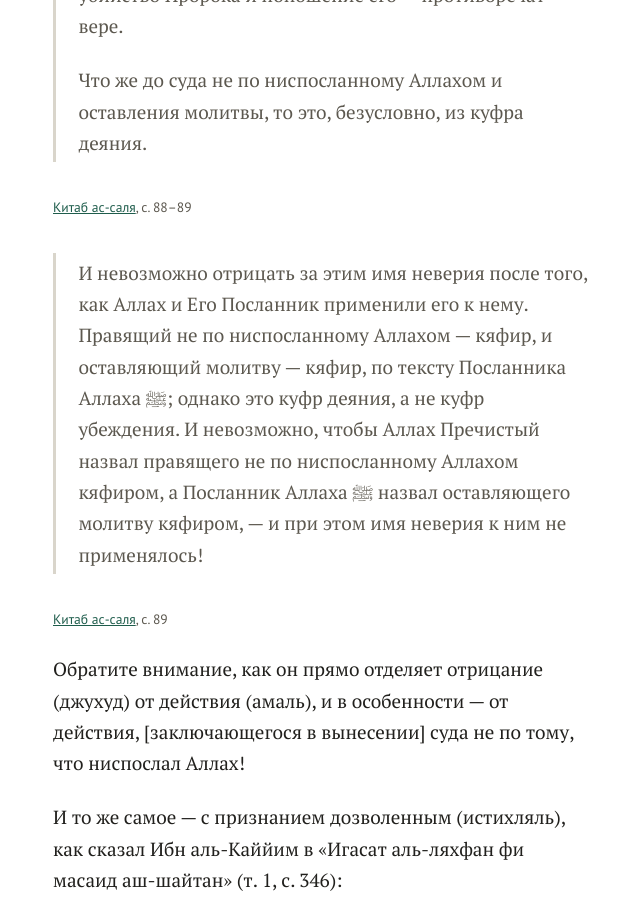
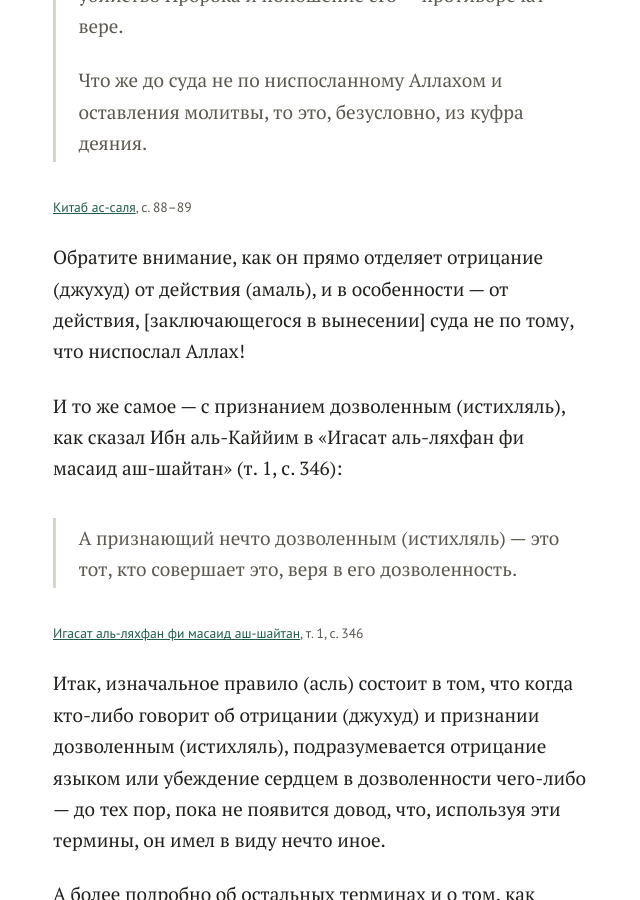
Before and after one commit to balqani/tahakum, a Jekyll site: the page built from chast-01.md, in a window 1280 px wide and 900 px high, scrolled down 13816 px. Shown: the whole window, without its empty margins (319-959 px from the left). Built offline with Jekyll 4.4.1, drawn with Linux system fonts in a browser that asks for light colours.

Commit message:
Update chast-01.md

```diff
--- a/chast-01.md
+++ b/chast-01.md
@@ -192,16 +192,6 @@ next_title: "Часть вторая"
 
 <span class="source">[Китаб ас-саля](https://shamela.ws/book/253/126), с. 88–89</span>
 
-> И невозможно отрицать за этим имя неверия после того, как Аллах
-> и Его Посланник применили его к нему. Правящий не по ниспосланному
-> Аллахом — кяфир, и оставляющий молитву — кяфир, по тексту Посланника
-> Аллаха ﷺ; однако это куфр деяния, а не куфр убеждения. И невозможно,
-> чтобы Аллах Пречистый назвал правящего не по ниспосланному Аллахом
-> кяфиром, а Посланник Аллаха ﷺ назвал оставляющего молитву кяфиром, —
-> и при этом имя неверия к ним не применялось!
-
-<span class="source">[Китаб ас-саля](https://shamela.ws/book/253/127), с. 89</span>
-
 Обратите внимание, как он прямо отделяет отрицание (джухуд) от действия (амаль), и в особенности — от действия, [заключающегося в вынесении] суда не по тому, что ниспослал Аллах!
 
 И то же самое — с признанием дозволенным (истихляль), как сказал Ибн аль-Каййим в «Игасат аль-ляхфан фи масаид аш-шайтан» (т. 1, с. 346):
```
